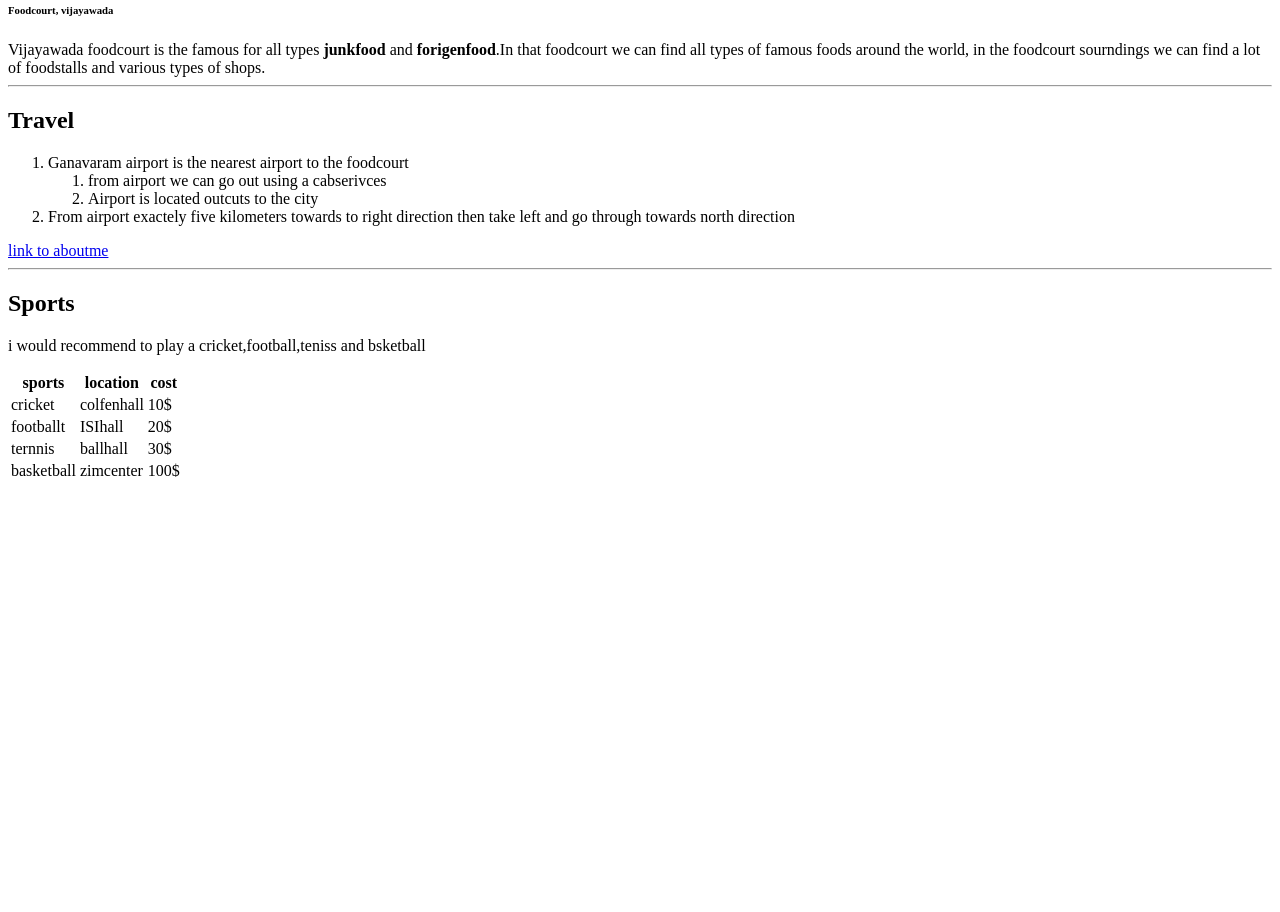
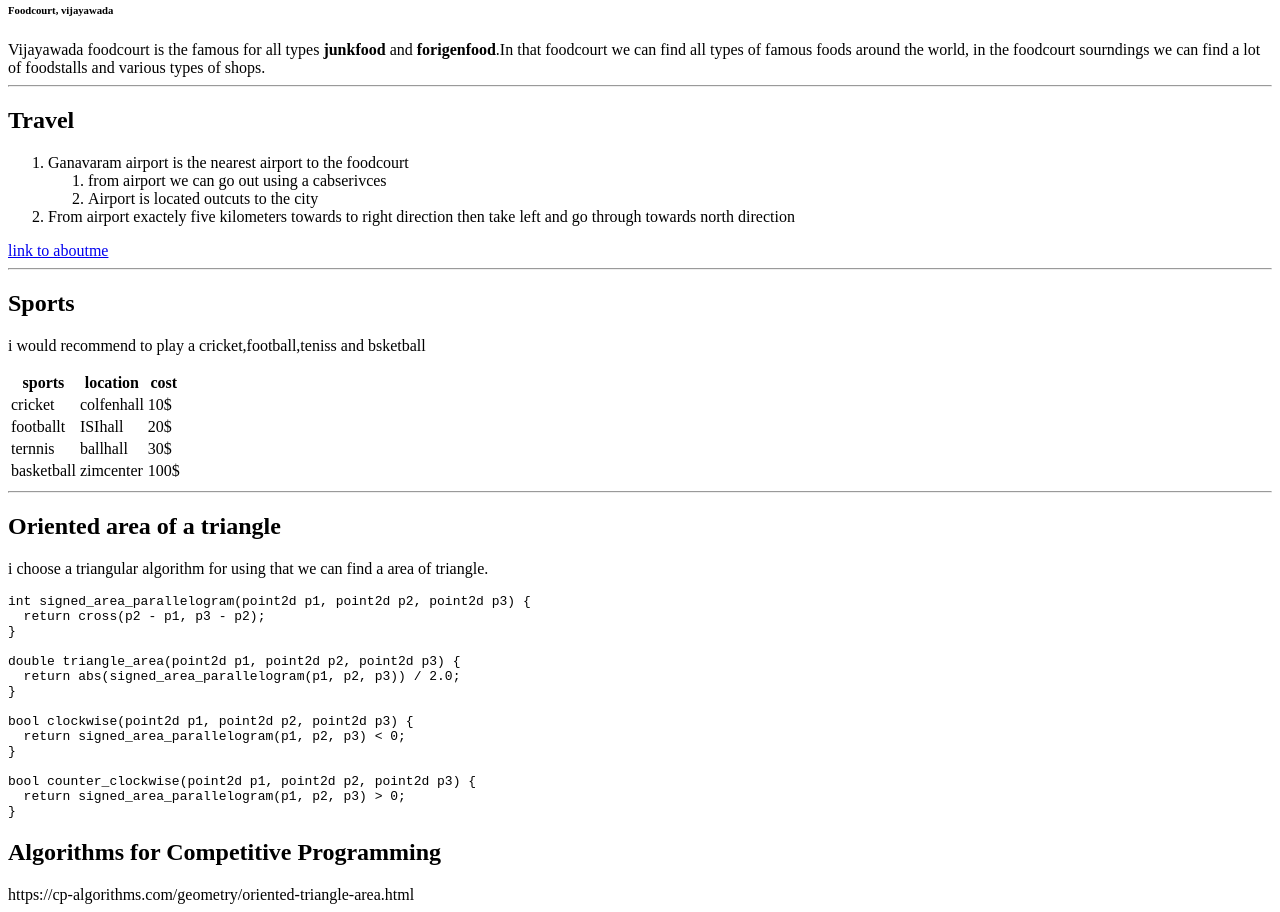
Before and after one commit to 44-563-Web-Apps-S22/webapps-s22-assignment-3-nikchowdary, a plain HTML site: page index.html in a window 1280 px wide. Shown: the part 105-1017 px from the top of the page. Before the commit the page ends 800 px from the top, so only its background shows below. Drawn offline with Linux system fonts and the light colour scheme.

Commit message:
repo
ready

```diff
--- a/index.html
+++ b/index.html
@@ -53,3 +53,26 @@
     </tr>
 
 </table>
+
+<hr>
+<h2>Oriented area of a triangle</h2>
+<p>i choose a triangular algorithm for using that we can find a area of triangle.</p>
+<pre>int signed_area_parallelogram(point2d p1, point2d p2, point2d p3) {
+  return cross(p2 - p1, p3 - p2);
+}
+
+double triangle_area(point2d p1, point2d p2, point2d p3) {
+  return abs(signed_area_parallelogram(p1, p2, p3)) / 2.0;
+}
+
+bool clockwise(point2d p1, point2d p2, point2d p3) {
+  return signed_area_parallelogram(p1, p2, p3) < 0;
+}
+
+bool counter_clockwise(point2d p1, point2d p2, point2d p3) {
+  return signed_area_parallelogram(p1, p2, p3) > 0;
+}
+</pre>
+<h2>Algorithms for Competitive Programming</h2>
+
+<a>https://cp-algorithms.com/geometry/oriented-triangle-area.html</a>
```
Also changed, not shown: 1 other file.
